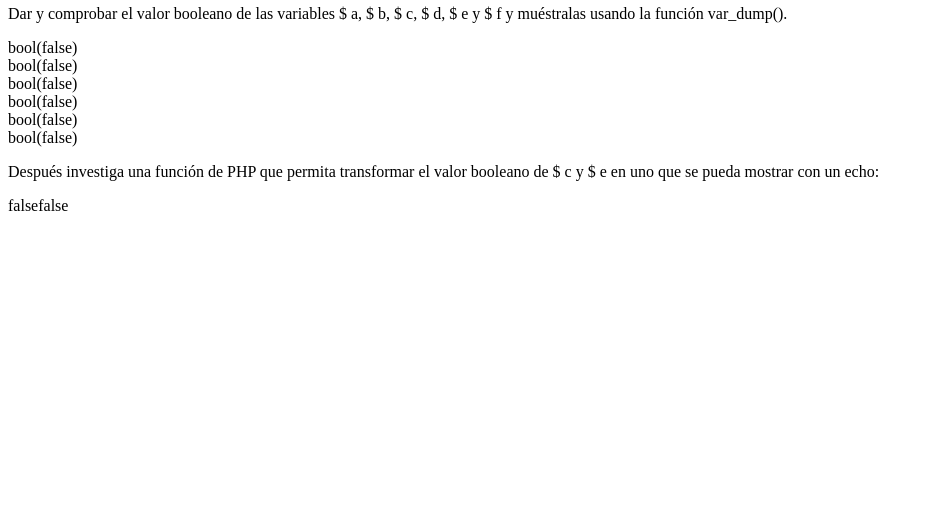
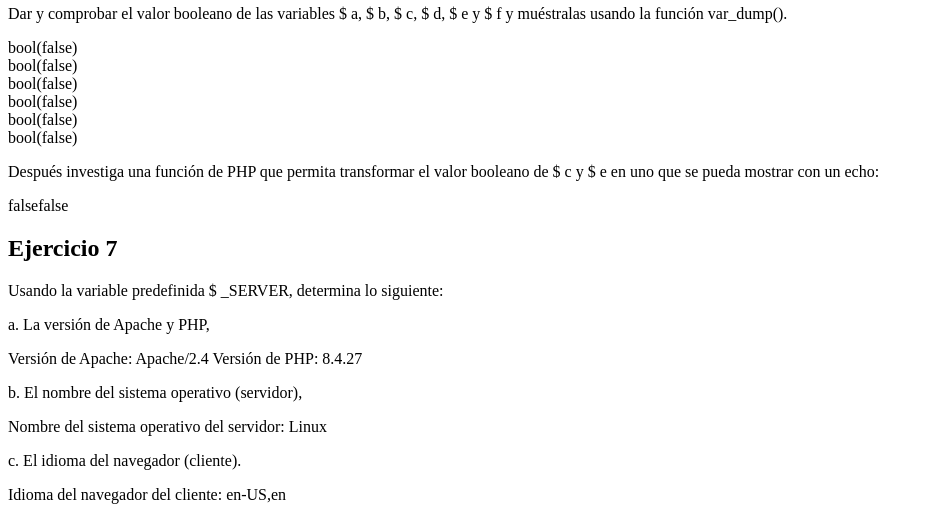
Before and after one commit to Valeriagarzon/tecweb, a PHP site: page / in a window 1280 px wide. Shown: the part 1356-1868 px from the top of the page, without its empty margins (0-929 px from the left). Before the commit the page ends 1567 px from the top, so only its background shows below. Run offline with PHP 8.4, Linux system fonts and the light colour scheme.

Commit message:
Ejercicio 7 cargado

```diff
--- a/practicas/p03/index.php
+++ b/practicas/p03/index.php
@@ -146,6 +146,23 @@
                 echo var_export($c, true); "<br>";
                 echo var_export($e, true); "<br>";
 
+                echo "<h2> Ejercicio 7 </h2>";
+                echo "<p>
+                Usando la variable predefinida $ _SERVER, determina lo siguiente:   </p>";
+
+                echo "<p> a. La versión de Apache y PHP,   </p>";
+                $server_software = $_SERVER['SERVER_SOFTWARE'];
+                $php_version = phpversion();
+                echo "Versión de Apache: $server_software\n";
+                echo "Versión de PHP: $php_version\n";
+
+                echo "<p> b. El nombre del sistema operativo (servidor), </p>";
+                $server_os = php_uname('s');
+                echo "Nombre del sistema operativo del servidor: $server_os\n";
+
+                echo "<p> c. El idioma del navegador (cliente). </p>";
+                $client_language = $_SERVER['HTTP_ACCEPT_LANGUAGE'];
+                echo "Idioma del navegador del cliente: $client_language\n";
 
     ?>
 
```
